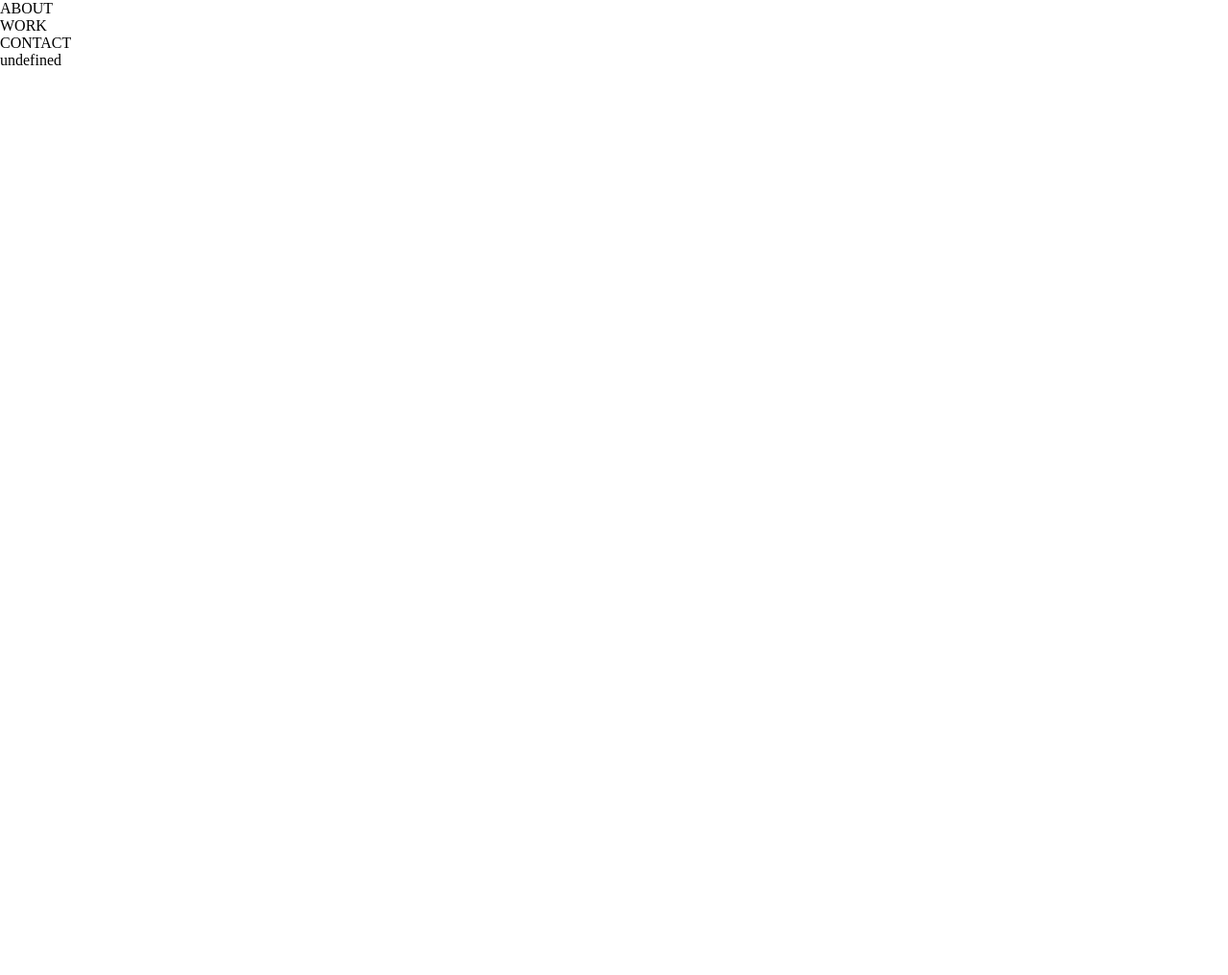
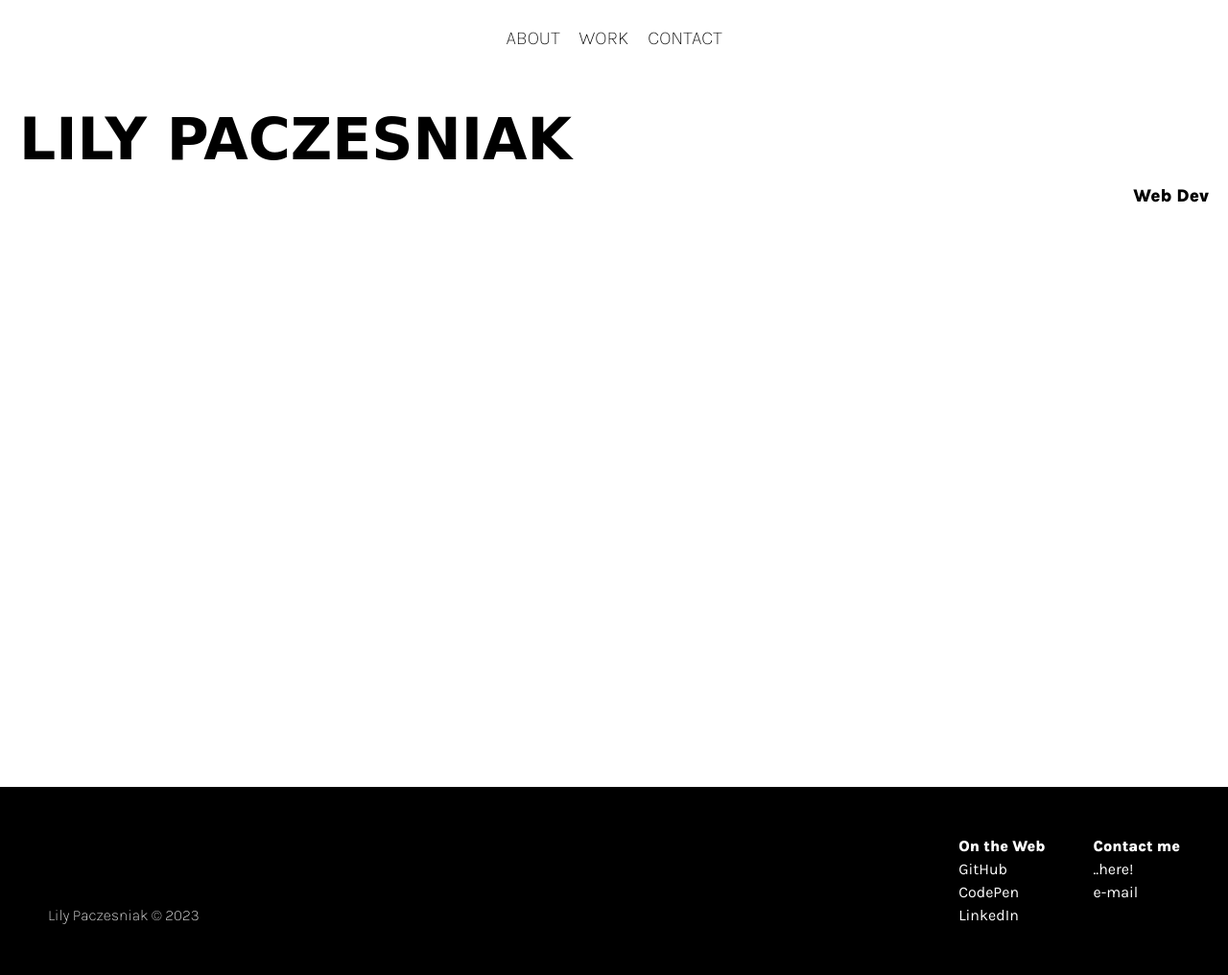
Before and after one commit to lilspad/portfolio, a website with bundled scripts: page index.html in a window 1280 px wide. Shown: the whole page at 96% size. Before the commit the page ends 800 px from the top, so only its background shows below. Built offline with nearby package versions, Linux system fonts and the light colour scheme; a web font is replaced by a local one.

Commit message:
start homepage and styling

```diff
--- a/index.html
+++ b/index.html
@@ -4,6 +4,7 @@
 <head>
 <!-- Meta -->
     <meta charset="utf-8">
+    <meta name="viewport" content="width=device-width, initial-scale=1" />
 
     <meta name="author" content="Lily Paczesniak">
     <meta property="og:title" name="title" content="Lily Paczesniak | Portfolio Website">
@@ -26,9 +27,9 @@
 
 <body>
 
-<header>
-    <nav>
-        <ul>
+<header class="flex jus-c ag-c h-80 w-full">
+    <nav class="">
+        <ul class="flex g-20 ag-c jus-c fs-2 thin">
             <li><a href="#about">ABOUT</a></li>
             <li><a href="#work">WORK</a></li>
             <li><a href="#contact">CONTACT</a></li>
@@ -36,17 +37,27 @@
     </nav>
 </header>
 
-<main>
+<main id="content"></main>
 
-<div id="app"></div>
+<footer class="flex wrap row-reverse jus-between bg-b pad-10">
+    <nav class="flex g-50 jus-end fs-1 pad-50">
+        <ul>
+            <li><strong>On the Web</strong></li>
+            <li><a href="">GitHub</a></li>
+            <li><a href="">CodePen</a></li>
+            <li><a href="">LinkedIn</a></li>
+        </ul>
 
-</main>
-
-<footer>
-
+        <ul class="">
+            <li><strong>Contact me</strong></li>
+            <li><a href="">..here!</a></li>
+            <li><a href="">e-mail</a></li>
+        </ul>
+    </nav>
 <!-- favicon: <a href="https://www.flaticon.com/free-icons/girl" title="girl icons">Girl icons created by Freepik - Flaticon</a>
 favicon: <a href="https://www.flaticon.com/free-icons/people" title="people icons">People icons created by Darius Dan -
     Flaticon</a> -->
+    <p class="ag-self-end thin pad-50"> Lily Paczesniak © 2023</p>
 </footer>
 
 <!-- Scripts -->
--- a/script/index.js
+++ b/script/index.js
@@ -1,9 +1,11 @@
+import {home} from "./modules/home.js";
 import {about} from "./modules/about.js";
 
 
 function getContent(fragmentId, callback){
 
   var pages = {
+    home: home.innerHTML,
     about: about.innerHTML,
     work: "This page will describe what my site is about",
     contact: "Contact me on this page if you have any questions"
@@ -16,8 +18,11 @@ function getContent(fragmentId, callback){
 
 function loadContent(){
 
-  var contentDiv = document.getElementById("app"),
-      fragmentId = location.hash.substring(1);
+  const contentDiv = document.getElementById("content");
+  let fragmentId = 'home';
+  if (location.hash) {
+    fragmentId = location.hash.substring(1);
+  }
 
   getContent(fragmentId, function (content) {
     contentDiv.innerHTML = content;
--- a/script/modules/about.js
+++ b/script/modules/about.js
@@ -30,7 +30,6 @@ const content2 = createElement("p", text2);
 
 const heading3 = createElement("h2", "CREDENTIALS", [["class", "heading"]]);
 const content3 = createElement("div", "", [["class", "flex g-10"]], linkElements);
-console.log(content3)
 
 const headings = [heading1, heading2, heading3];
 const content = [content1, content2, content3];
--- /dev/null
+++ b/script/modules/home.js
@@ -0,0 +1,6 @@
+import createElement from "./create.js";
+
+const head1 = createElement('h1', 'LILY PACZESNIAK', [['class', 'heading huge']]);
+const head3 = createElement('h3', 'Web Dev', [['class', 'txt-right']]);
+
+export const home = createElement('div', '', [], [head1, head3])
--- a/style/scss/_buttons.scss
+++ b/style/scss/_buttons.scss
@@ -26,6 +26,7 @@
             height: 0;
             width: 100%;
             border-radius: 3px;
+            background-color: #fff;
             color: #fff;
             mix-blend-mode: difference;
             transition: height 0.5s;
--- a/style/scss/layout/_dimensions.scss
+++ b/style/scss/layout/_dimensions.scss
@@ -6,3 +6,7 @@
 .h-full {
     height: 100%;
 }
+
+.h-80 {
+    height: 80px;
+}
--- a/style/scss/layout/_display.scss
+++ b/style/scss/layout/_display.scss
@@ -16,12 +16,25 @@
     &.col {
         flex-direction: column;
     }
+    &.row-reverse {
+        flex-direction: row-reverse;
+    }
     &.ag-c {
         align-items: center;
     }
     &.jus-c {
         justify-content: center;
     }
+    &.jus-end {
+        justify-content: end;
+    }
+    &.jus-between {
+        justify-content: space-between;
+    }
+}
+
+.ag-self-end {
+    align-self: end;
 }
 
 /* Position */
--- /dev/null
+++ b/style/scss/misc/_bg.scss
@@ -0,0 +1,6 @@
+.bg-b {
+    background-color: #000;
+    * {
+        color: #fff;
+    }
+}
--- a/style/scss/style.scss
+++ b/style/scss/style.scss
@@ -1 +1,8 @@
-@import 'variables/index', 'layout/index', 'spacing/index', 'misc/borders', 'buttons';
+/* General */
+
+main {
+    min-height: calc(100vh - 100px);
+    padding: 20px;
+}
+
+@import 'variables/index', 'typography/index', 'layout/index', 'spacing/index', 'misc/borders', 'misc/bg', 'buttons';
--- /dev/null
+++ b/style/scss/typography/_headings.scss
@@ -0,0 +1,8 @@
+.heading {
+    font-family: $fam-head;
+    font-size: 36px;
+
+    &.huge {
+        font-size: 60px;
+    }
+}
--- /dev/null
+++ b/style/scss/typography/_index.scss
@@ -0,0 +1 @@
+@import 'headings', 'text';
--- /dev/null
+++ b/style/scss/typography/_text.scss
@@ -0,0 +1,20 @@
+body {
+    line-height: 1.5;
+    font-family: $fam-reg;
+}
+
+.fs-1 {
+    font-size: 16px;
+}
+
+.fs-2 {
+    font-size: 20px;
+}
+
+.thin {
+    font-weight: 200;
+}
+
+.txt-right {
+    text-align: right;
+}
```
Also changed, not shown: style/css/style.css.
